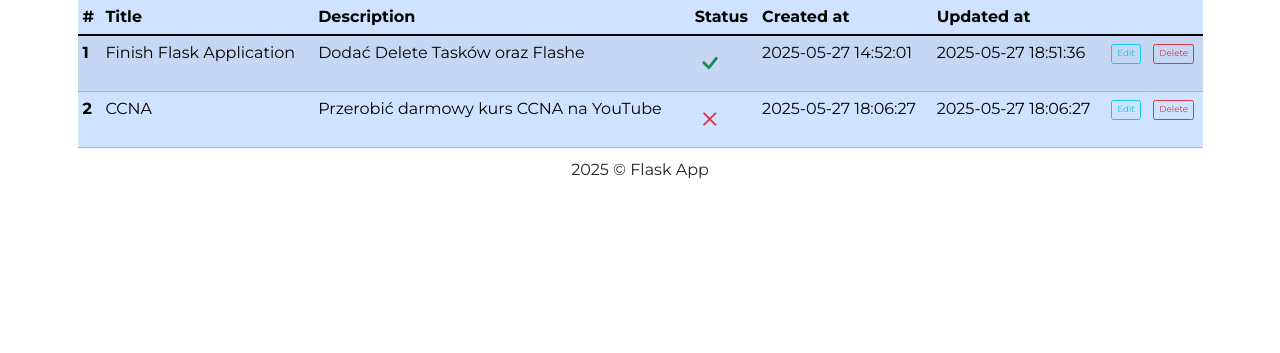
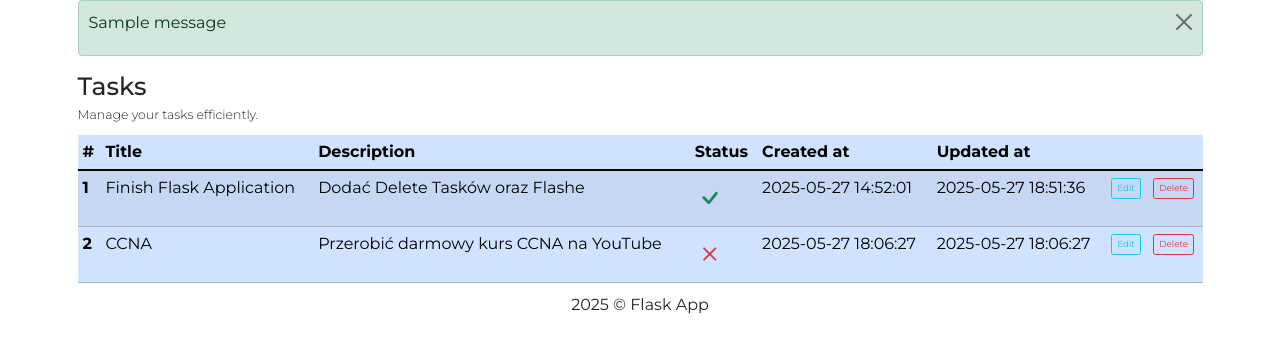
Before and after one commit to MaxPolak04/flask_taskmanager_crud, a Flask app: page /tasks in a window 1280 px wide. Shown: the part 44-397 px from the top of the page. Run offline with Flask 3, Linux system fonts and the light colour scheme; one stand-in notice (Sample message) is shown.

Commit message:
add flashing

```diff
--- /dev/null
+++ b/templates/macros.html
@@ -0,0 +1,15 @@
+<!-- show flash message -->
+{% macro show_flash_message(message) %}
+<div class="alert alert-success alert-dismissible fade show" role="alert">
+    <p>{{ message }}</p>
+    <button type="button" class="btn-close" data-bs-dismiss="alert" aria-label="Close"></button>
+</div>
+{% endmacro %}
+
+
+<!-- show all flashed messages -->
+{% macro show_all_flashed_messages() %}
+{% for message in get_flashed_messages() %}
+{{ show_flash_message(message) }}
+{% endfor %}
+{% endmacro %}
--- a/templates/task.html
+++ b/templates/task.html
@@ -1,3 +1,7 @@
+{% from 'macros.html' import show_flash_message, show_all_flashed_messages %}
+
+
+
 {% extends 'base.html' %}
 
 
@@ -8,6 +12,9 @@
 
 {% block content %}
 <div class="container">
+    {{ show_all_flashed_messages() }}
+    <h1 class="mt-4">Tasks</h1>
+    <p class="lead">Manage your tasks efficiently.</p>
     <table class="table table-primary table-striped table-hover">
         <thead>
             <tr>
```
Also changed, not shown: data/todo.db.
